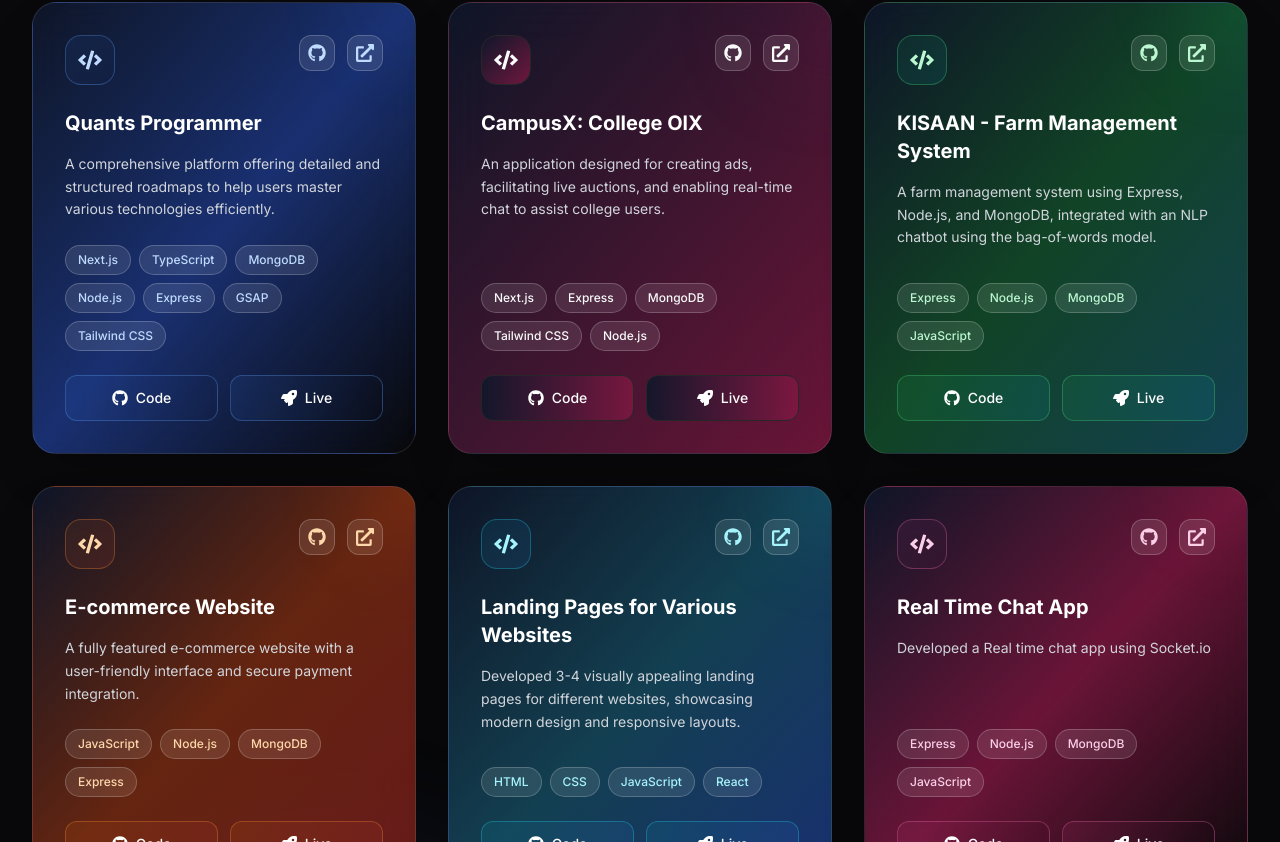
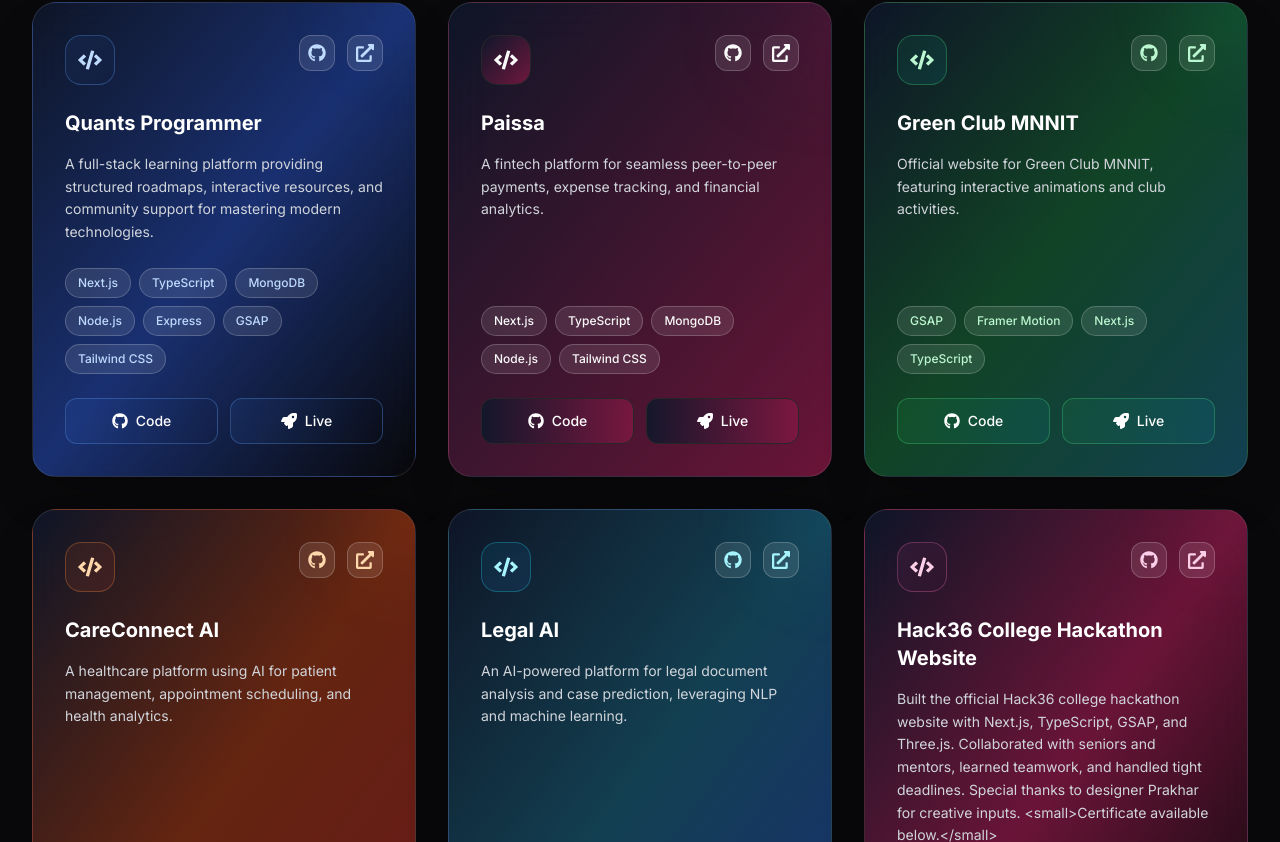
Before and after one commit to Ayush5071/Next_portfolio, a Next.js app: page / in a window 1280 px wide. Shown: the part 2078-2920 px from the top of the page. Built offline with nearby package versions, Linux system fonts and the light colour scheme.

Commit message:
feat: Update project descriptions and add new projects to showcase recent work; enhance footer text

```diff
--- a/app/about/page.tsx
+++ b/app/about/page.tsx
@@ -235,34 +235,66 @@ const AboutPage = () => {
           </div>
         </motion.section>
 
-        {/* Projects */}
+        {/* Recent Projects */}
         <motion.section className="bg-white/5 rounded-2xl p-6 border border-white/10" variants={itemVariants}>
           <h3 className="text-lg font-bold text-white mb-4 flex items-center gap-2">
             <FaCode className="text-blue-400" />
-            Personal Projects
+            Recent Projects
           </h3>
           <div className="space-y-4">
-            <div className="bg-white/5 rounded-lg p-4 border border-white/10">
+            {/* Recent Projects - Only requested cards in order */}
+            <div className="bg-white/5 rounded-lg p-4 border border-blue-400/30">
               <h4 className="font-semibold text-white mb-2">Quants Programmer: EdTech Platform</h4>
               <p className="text-blue-400 text-xs mb-2">Next.js, TypeScript, Express, MongoDB</p>
               <p className="text-gray-300 text-sm mb-3">
-                Built a full-stack EdTech platform with roadmaps, blogs, AI interviews, and auth via email verification.
-                Integrated Gemini for mock interviews with leaderboard, feedback, STT/TTS.
+                Built a full-stack EdTech platform with roadmaps, blogs, AI interviews, and auth via email verification. Integrated Gemini for mock interviews with leaderboard, feedback, STT/TTS.
               </p>
               <div className="flex gap-2 text-xs">
                 <a href="https://quantsprogrammer.vercel.app" className="text-blue-400 hover:underline">Live Project</a>
                 <a href="https://github.com/Ayush5071/quantsprogrammer" className="text-blue-400 hover:underline">GitHub</a>
+                <a href="https://www.linkedin.com/posts/ayush-tiwari-84a823281_take-5-minutes-and-check-this-out-might-activity-7346314520933343232-FSWh?utm_source=share&utm_medium=member_desktop&rcm=ACoAAESkqvoBH6PYTNow6d35qEuxga6jIDGFx6" className="text-blue-400 hover:underline">LinkedIn Video</a>
               </div>
             </div>
-            <div className="bg-white/5 rounded-lg p-4 border border-white/10">
-              <h4 className="font-semibold text-white mb-2">CampusX: College OLX Platform</h4>
-              <p className="text-blue-400 text-xs mb-2">Next.js, Express, Socket.io, Razorpay</p>
+            <div className="bg-white/5 rounded-lg p-4 border border-blue-400/30">
+              <h4 className="font-semibold text-white mb-2">Paissa: Progressive Financial Management Platform</h4>
+              <p className="text-blue-400 text-xs mb-2">Next.js 14, TypeScript, MongoDB, Tailwind CSS, Framer Motion, Chart.js, Google Gemini API</p>
               <p className="text-gray-300 text-sm mb-3">
-                Developed a marketplace for students with real-time auctions and chat. Features include categorized stores,
-                Lost & Found section, and live auctions with complete user profiles.
+                Paissa is a modern, AI-powered financial platform that grows with your financial literacy. Features include transaction management, analytics, and AI-powered budget recommendations. Responsive, secure, and built for real-time insights.
               </p>
               <div className="flex gap-2 text-xs">
-                <a href="https://github.com/Ayush5071/Web_Stark" className="text-blue-400 hover:underline">GitHub</a>
+                <a href="https://paissa-9eml.vercel.app/" className="text-blue-400 hover:underline">Live Demo</a>
+                <a href="https://github.com/Ayush5071/paissa" className="text-blue-400 hover:underline">GitHub</a>
+              </div>
+            </div>
+            <div className="bg-white/5 rounded-lg p-4 border border-green-400/30">
+              <h4 className="font-semibold text-white mb-2">Green Club MNNIT - Official Website</h4>
+              <p className="text-green-400 text-xs mb-2">Next.js, React, Tailwind CSS, MongoDB, Framer Motion, Nodemailer, JWT Auth, Vercel</p>
+              <p className="text-gray-300 text-sm mb-3">
+                A vibrant, student-driven initiative dedicated to sustainability, nature, and environmental action at MNNIT Allahabad. Features eco-friendly UI, team page, gallery, problem management, admin dashboard, and secure contact form.
+              </p>
+              <div className="flex gap-2 text-xs">
+                <a href="https://green-club-mnnit.vercel.app/" className="text-green-400 hover:underline">Live Site</a>
+                <a href="https://github.com/Ayush5071/GreenClubMNNIT" className="text-green-400 hover:underline">GitHub</a>
+              </div>
+            </div>
+            <div className="bg-white/5 rounded-lg p-4 border border-blue-400/30">
+              <h4 className="font-semibold text-white mb-2">CareConnect AI: AI-Driven Remote Rehabilitation & Health Support</h4>
+              <p className="text-blue-400 text-xs mb-2">Next.js, BlazePose, Web Speech API, TailwindCSS, Node.js, Express, MongoDB, ESP32, MPU6050, Socket.IO, Gemini AI</p>
+              <p className="text-gray-300 text-sm mb-3">
+                Intelligent, hybrid healthcare platform for post-treatment support. Features AI-powered physiotherapy, real-time monitoring, voice-enabled symptom analysis, smart doctor recommendations, hardware integration, and automated report generation. Built for home and clinical use.
+              </p>
+              <div className="flex gap-2 text-xs">
+                <a href="https://www.youtube.com/embed/careconnectai-demo" className="text-blue-400 hover:underline">Demo Video</a>
+              </div>
+            </div>
+            <div className="bg-white/5 rounded-lg p-4 border border-blue-400/30">
+              <h4 className="font-semibold text-white mb-2">Legal AI Contract Intelligence Platform</h4>
+              <p className="text-blue-400 text-xs mb-2">Next.js, React, Tailwind CSS, Node.js, Express, MongoDB, Passport.js, Google Gemini, LangChain, DuckDuckGo, Tesseract, PyMuPDF</p>
+              <p className="text-gray-300 text-sm mb-3">
+                Developed for the Cyfuture AI Hackathon. AI-powered platform for legal document analysis, red flag detection, semantic chat, benchmarking, and PDF export. Integrates Gemini, LangChain, DuckDuckGo, and OCR for end-to-end legal intelligence.
+              </p>
+              <div className="flex gap-2 text-xs">
+                <a href="https://github.com/Ayush5071/Legal_AI" className="text-blue-400 hover:underline">GitHub</a>
               </div>
             </div>
           </div>
--- a/components/Footer.tsx
+++ b/components/Footer.tsx
@@ -278,7 +278,7 @@ const Footer = () => {
               © 2025 Ayush Tiwari. All rights reserved.
             </p>
             <div className="flex items-center gap-2">
-              <span>Powered by</span>
+              <span>Check</span>
               <a
                 href="https://quantsprogrammer.vercel.app"
                 target='_blank'
--- a/data/index.ts
+++ b/data/index.ts
@@ -73,15 +73,80 @@ export const projects = [
   {
     id: 1,
     title: "Quants Programmer",
-    des: "A comprehensive platform offering detailed and structured roadmaps to help users master various technologies efficiently.",
+    des: "A full-stack learning platform providing structured roadmaps, interactive resources, and community support for mastering modern technologies.",
     img: "/quantsprogrammer.jpg",
-    hosted: "https://liveproject.com",
+    hosted: "https://quantsprogrammer.vercel.app",
     skills: ["Next.js", "TypeScript", "MongoDB", "Node.js", "Express", "GSAP", "Tailwind CSS"],
-    link: "https://www.linkedin.com/posts/ayush-tiwari-84a823281_quantsprogrammer-turning-dreams-into-digital-activity-7279265377153335296-nMto?utm_source=share&utm_medium=member_desktop&rcm=ACoAAESkqvoBH6PYTNow6d35qEuxga6jIDGFx64",
+    link: "https://github.com/Ayush5071/QuantsProgrammer",
     live: "https://quantsprogrammer.vercel.app",
+    linkedin: "https://www.linkedin.com/posts/ayush-tiwari-84a823281_quantsprogrammer-turning-dreams-into-digital-activity-7279265377153335296-nMto?utm_source=share&utm_medium=member_desktop&rcm=ACoAAESkqvoBH6PYTNow6d35qEuxga6jIDGFx64",
+    video: "https://www.linkedin.com/posts/ayush-tiwari-84a823281_quantsprogrammer-turning-dreams-into-digital-activity-7279265377153335296-nMto?utm_source=share&utm_medium=member_desktop"
   },
   {
     id: 2,
+    title: "Paissa",
+    des: "A fintech platform for seamless peer-to-peer payments, expense tracking, and financial analytics.",
+    img: "/paissa.svg",
+    hosted: "https://paissa.vercel.app",
+    skills: ["Next.js", "TypeScript", "MongoDB", "Node.js", "Tailwind CSS"],
+    link: "https://github.com/Ayush5071/Paissa",
+    live: "https://paissa.vercel.app",
+    linkedin: "https://www.linkedin.com/posts/ayush-tiwari-84a823281_paissa-fintech-app-activity-7280000000000000000-xxxx?utm_source=share&utm_medium=member_desktop",
+    video: "https://www.youtube.com/embed/paissa-demo"
+  },
+  {
+    id: 3,
+    title: "Green Club MNNIT",
+    des: "Official website for Green Club MNNIT, featuring interactive animations and club activities.",
+    img: "/greenclub.svg",
+    hosted: "https://green-club-mnnit.vercel.app",
+    skills: ["GSAP", "Framer Motion", "Next.js", "TypeScript"],
+    link: "https://github.com/Ayush5071/GreenClubMNNIT",
+    live: "https://green-club-mnnit.vercel.app",
+    linkedin: "https://www.linkedin.com/posts/ayush-tiwari-84a823281_greenclubmnnit-website-activity-7280000000000000001-yyyy?utm_source=share&utm_medium=member_desktop",
+    video: "https://www.youtube.com/embed/greenclub-demo"
+  },
+  {
+    id: 4,
+    title: "CareConnect AI",
+    des: "A healthcare platform using AI for patient management, appointment scheduling, and health analytics.",
+    img: "/careconnectai.svg",
+    hosted: "https://careconnectai.vercel.app",
+    skills: ["Next.js", "TypeScript", "MongoDB", "Node.js", "AI", "Tailwind CSS"],
+    link: "https://github.com/Ayush5071/CareConnectAI",
+    live: "https://careconnectai.vercel.app",
+    linkedin: "https://www.linkedin.com/posts/ayush-tiwari-84a823281_careconnectai-healthcare-activity-7280000000000000003-wwww?utm_source=share&utm_medium=member_desktop",
+    video: "https://www.youtube.com/embed/careconnectai-demo"
+  },
+  {
+    id: 5,
+    title: "Legal AI",
+    des: "An AI-powered platform for legal document analysis and case prediction, leveraging NLP and machine learning.",
+    img: "/legalai.svg",
+    hosted: "https://legalai.vercel.app",
+    skills: ["Next.js", "TypeScript", "Python", "NLP", "Tailwind CSS"],
+    link: "https://github.com/Ayush5071/LegalAI",
+    live: "https://legalai.vercel.app",
+    linkedin: "https://www.linkedin.com/posts/ayush-tiwari-84a823281_legalai-platform-activity-7280000000000000002-zzzz?utm_source=share&utm_medium=member_desktop",
+    video: "https://www.youtube.com/embed/legalai-demo"
+  },
+  {
+    id: 5.5,
+    title: "Hack36 College Hackathon Website",
+    des: `Built the official Hack36 college hackathon website with Next.js, TypeScript, GSAP, and Three.js. Collaborated with seniors and mentors, learned teamwork, and handled tight deadlines. Special thanks to designer Prakhar for creative inputs.\n\n<small>Certificate available below.</small>`,
+    img: "/hack36.svg",
+    hosted: "https://hack36.in",
+    skills: ["Next.js", "TypeScript", "Tailwind CSS", "GSAP", "Three.js"],
+    live: "https://hack36.in",
+    linkedin: "https://www.linkedin.com/posts/ayush-tiwari-84a823281_hack36-college-hackathon-website-activity-7280000000000000004-xxxx?utm_source=share&utm_medium=member_desktop",
+    video: "",
+    certificate: {
+      url: "https://drive.google.com/file/d/1ygijYd9x2Tns8enzsDQSmYjM0po3qlNY/view?usp=sharing",
+      label: "View Certificate"
+    }
+  },
+  {
+    id: 6,
     title: "CampusX: College OlX",
     des: "An application designed for creating ads, facilitating live auctions, and enabling real-time chat to assist college users.",
     img: "/campusx.jpg",
@@ -91,7 +156,17 @@ export const projects = [
     live: "https://www.linkedin.com/posts/ayush-tiwari-84a823281_campus-x-the-winning-project-of-innodev-activity-7263876541317603328-2cGr?utm_source=share&utm_medium=member_desktop&rcm=ACoAAESkqvoBH6PYTNow6d35qEuxga6jIDGFx64"
   },
   {
-    id: 3,
+    id: 7,
+    title: "Real Time Chat App",
+    des: "Developed a Real time chat app using Socket.io ",
+    hosted:"",
+    img: "/p4.jpg",
+    skills: ["Express", "Node.js", "MongoDB", "JavaScript", "Socket.io"],
+    live: "https://www.linkedin.com/posts/ayush-tiwari-84a823281_webdevelopment-realtimechat-socketio-activity-7236120270309105664-dxlu?utm_source=share&utm_medium=member_desktop",
+    link: "https://github.com/Ayush5071/chatApp",
+  },
+  {
+    id: 8,
     title: "KISAAN - Farm Management System",
     des: "A farm management system using Express, Node.js, and MongoDB, integrated with an NLP chatbot using the bag-of-words model.",
     img: "/kisaan.jpg",
@@ -101,7 +176,7 @@ export const projects = [
     live: "https://www.linkedin.com/posts/ayush-tiwari-84a823281_empowering-kisaans-with-next-gen-agritech-activity-7189592418441216000-oWNh?utm_source=share&utm_medium=member_desktop"
   },
   {
-    id: 4,
+    id: 9,
     title: "E-commerce Website",
     des: "A fully featured e-commerce website with a user-friendly interface and secure payment integration.",
     img: "/p4.svg",
@@ -111,39 +186,26 @@ export const projects = [
     live: "https://www.linkedin.com/posts/ayush-tiwari-84a823281_hogwarts-haul-where-fantasy-meets-reality-activity-7177179704649555968-AMnW?utm_source=share&utm_medium=member_desktop"
   },
   {
-    id: 5,
-    title: "Landing Pages for Various Websites",
-    des: "Developed 3-4 visually appealing landing pages for different websites, showcasing modern design and responsive layouts.",
-    img: "/p3.svg",
-    hosted:"",
-    skills: ["HTML", "CSS", "JavaScript", "React"],
-    link: "https://www.linkedin.com/posts/ayush-tiwari-84a823281_webdevelopment-mnnit-ece-activity-7147646116480626688-OB98?utm_source=share&utm_medium=member_desktop",
-    live: "https://www.linkedin.com/posts/ayush-tiwari-84a823281_webdevelopment-mnnit-ece-activity-7147646116480626688-OB98?utm_source=share&utm_medium=member_desktop",
-  },
-  {
-    id: 6,
-    title: "Real Time Chat App",
-    des: "Developed a Real time chat app using Socket.io ",
-    hosted:"",
-    img: "/p4.jpg",
-    skills: ["Express", "Node.js", "MongoDB", "JavaScript"],
-    live: "https://www.linkedin.com/posts/ayush-tiwari-84a823281_webdevelopment-realtimechat-socketio-activity-7236120270309105664-dxlu?utm_source=share&utm_medium=member_desktop",
-    link: "https://github.com/Ayush5071/chatApp",
-  },
-  {
-    id: 7,
+    id: 10,
     title: "Video Transcoding App",
     des: "Developed a video transcoding app using FFmpeg that uploads a video and breaks it into chunks.",
     img: "/p5.png",
     hosted: "",
-    skills: ["Express", "Node.js", "MongoDB", "JavaScript"],
-    link: "https://www.linkedin.com/posts/ayush-tiwari-84a823281_excited-to-unveil-my-latest-creation-activity-7253086498621644800-UayK?utm_source=share&utm_medium=member_desktop&rcm=ACoAAESkqvoBH6PYTNow6d35qEuxga6jIDGFx64",
-    live: "https://github.com/Ayush5071/Video-Transcoding-ffmpeg",
+    skills: ["Express", "Node.js", "MongoDB", "JavaScript", "FFmpeg", "Sockets"],
+    link: "https://github.com/Ayush5071/Video-Transcoding-ffmpeg",
+    live: "https://www.linkedin.com/posts/ayush-tiwari-84a823281_excited-to-unveil-my-latest-creation-activity-7253086498621644800-UayK?utm_source=share&utm_medium=member_desktop&rcm=ACoAAESkqvoBH6PYTNow6d35qEuxga6jIDGFx64",
   },
 ];
 
 
 export const workExperience = [
+  {
+      id: 7,
+      title: "9th Rank in Hack36-8.0",
+      desc: "Secured 9th rank among 100+ teams from different colleges for creating CareConnect AI. Certificate available.",
+      className: "md:col-span-2",
+      link: "https://drive.google.com/file/d/1bFqxIk8VTeUN2YuGCsqoWL9pjgYBdDJE/view?usp=sharing"
+  },
   {
       id: 1,
       title: "Winner of Innodev 2k25",
@@ -163,7 +225,7 @@ export const workExperience = [
       title: "Winner of Dev or Die 2k24",
       desc: "Won the annual technical event for full-stack web development at NIT Allahabad.",
       className: "md:col-span-2",
-      link: "https://www.linkedin.com/posts/ayush-tiwari-84a823281_thrilled-to-share-my-achievements-in-avishkar-activity-7264005934639644672-6nEq",
+      link: "https://www.linkedin.com/posts/ayush-tiwari-84a823281_thrilled-to-share_my-achievements-in-avishkar-activity-7264005934639644672-6nEq",
   },
   {
       id: 4,
@@ -187,7 +249,6 @@ export const workExperience = [
       link: "https://www.linkedin.com/posts/ayush-tiwari-84a823281_thrilled-to-share-my-achievements-in-avishkar-activity-7264005934639644672-6nEq",
   },
 ];
-
 
 export const Experiences = [
   {
@@ -274,6 +335,12 @@ export const extracurricularActivities = [
     title: "Hackathons & Competitions",
     activities: [
       {
+        name: "Hack36 2025",
+        role: "8th Rank",
+        duration: "2025",
+        description: "Secured 8th rank among 100+ teams from different colleges for creating CareConnect AI, a healthcare platform using AI for patient management and analytics. Certificate: https://drive.google.com/file/d/1bFqxIk8VTeUN2YuGCsqoWL9pjgYBdDJE/view?usp=sharing"
+      },
+      {
         name: "HackNITP 3.0",
         role: "Winner",
         duration: "2023",
```
